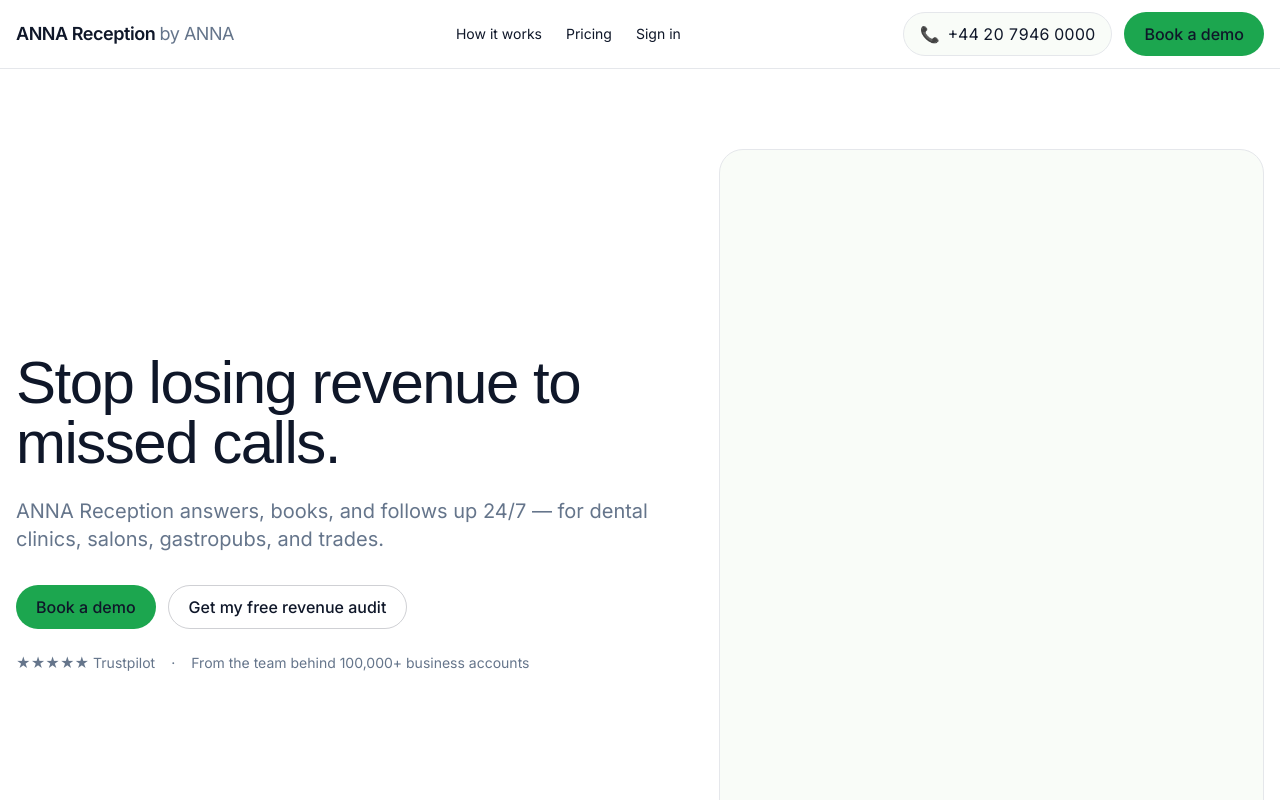
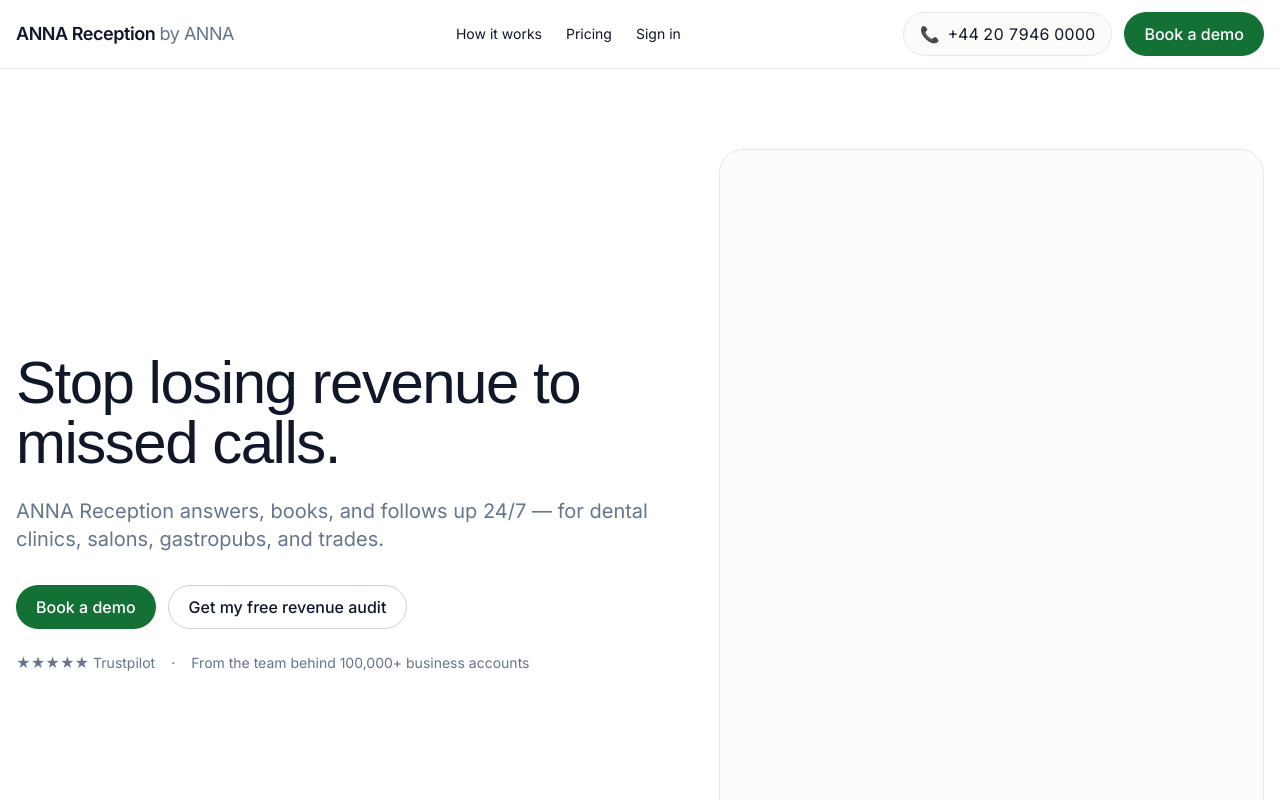
Before and after one commit to nfilippov733/anna-reception, a Next.js app: page / in a window 1280 px wide. Shown: the top 800 px of the page. Built offline with nearby package versions, Linux system fonts and the light colour scheme; a web font is replaced by a local one.

Commit message:
test(a11y+perf): axe scan + reduced-motion + Lighthouse smoke

```diff
--- a/package.json
+++ b/package.json
@@ -10,7 +10,8 @@
     "test": "vitest run",
     "test:watch": "vitest",
     "test:e2e": "playwright test",
-    "check:placeholders": "node scripts/check-source-placeholders.mjs"
+    "check:placeholders": "node scripts/check-source-placeholders.mjs",
+    "perf:lighthouse": "npx --yes lighthouse http://localhost:3000 --only-categories=performance,accessibility,best-practices,seo --output=html --output-path=./lighthouse-report.html --quiet --chrome-flags=\"--headless\""
   },
   "dependencies": {
     "next": "14.2.15",
--- a/src/app/globals.css
+++ b/src/app/globals.css
@@ -5,16 +5,16 @@
 @layer base {
   :root {
     /* Light theme tokens — values approximate ANNA.money's brand */
-    --anna-green: 142 71% 38%;       /* hsl */
-    --on-primary: 222 47% 11%;
+    --anna-green: 142 71% 26%;       /* hsl; darkened for WCAG AA text on white (>=4.5:1) */
+    --on-primary: 0 0% 100%;         /* white text on primary green (>=4.5:1 contrast) */
     --accent-electric: 217 91% 60%;
     --bg: 0 0% 100%;
     --bg-alt: 100 33% 98%;
     --fg: 222 47% 11%;
     --fg-muted: 215 16% 47%;
     --border: 220 13% 91%;
-    --leak: 16 95% 60%;              /* warm coral, softer than red */
-    --gain: 142 71% 38%;             /* matches anna-green */
+    --leak: 16 90% 40%;              /* deep coral; WCAG AA contrast (>=4.5:1) on white/bg-alt */
+    --gain: 142 71% 26%;             /* matches anna-green */
   }
   .dark {
     --bg: 222 47% 6%;
```
Also changed, not shown: tests/README.md, 1 other file (tests, documents, lock files or other folders).
